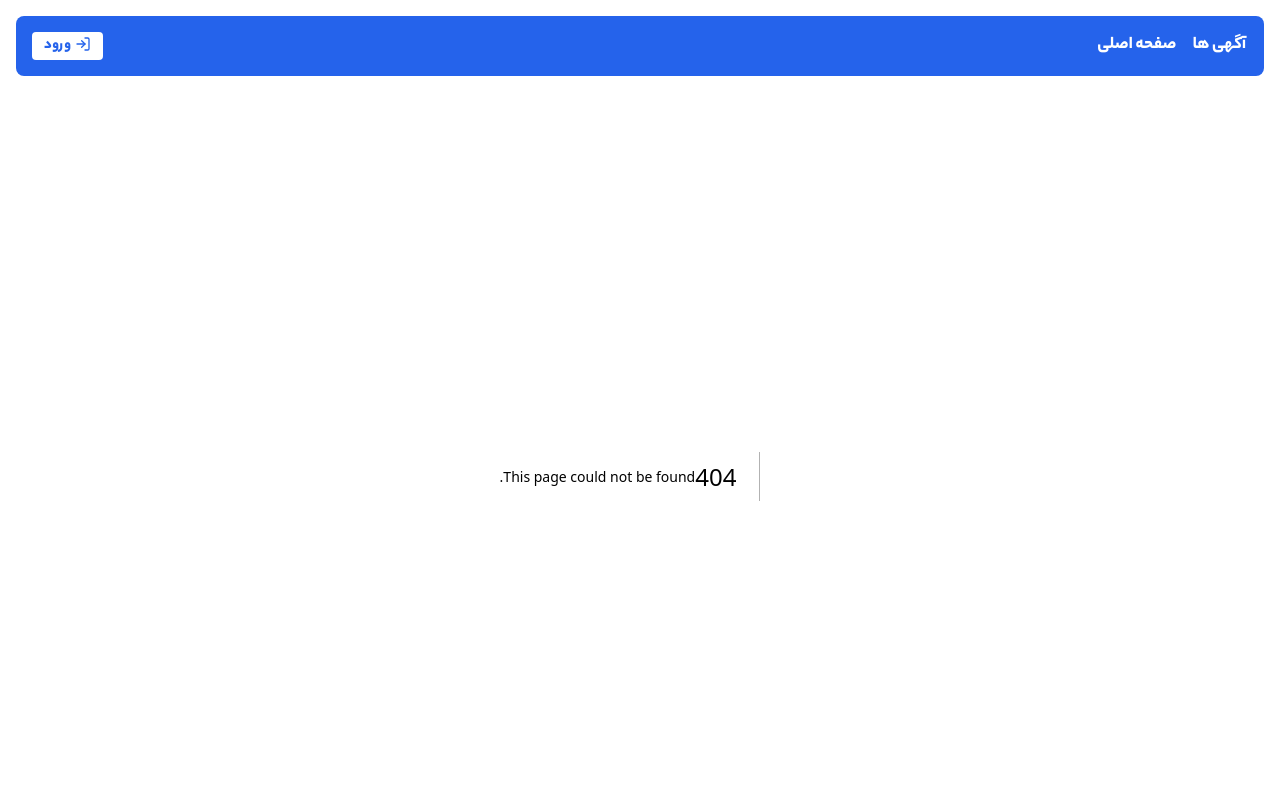
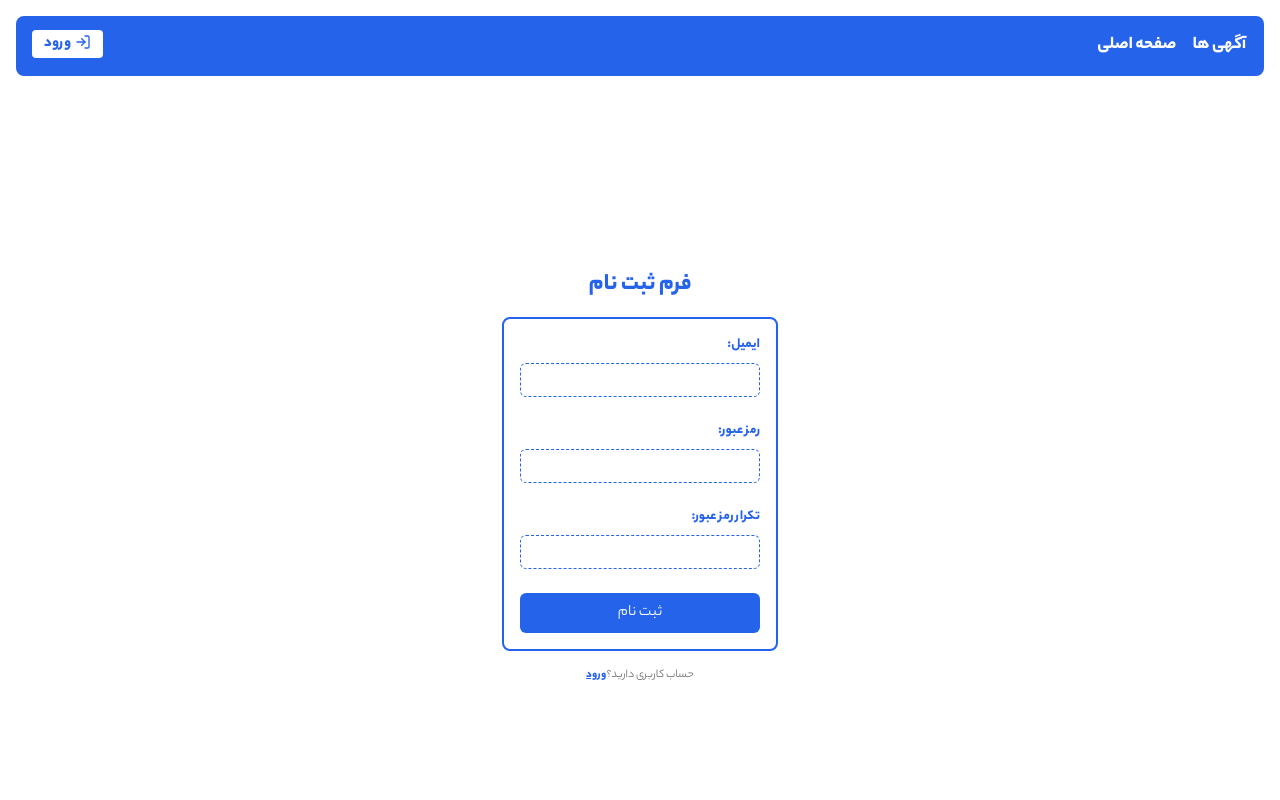
Before and after one commit to rez-a/real-estate, a Next.js app: page /signup in a window 1280 px wide. Before the commit this address had no page. Shown: the top 800 px of the page. Built offline with nearby package versions, Linux system fonts and the light colour scheme.

Commit message:
authorize pages

```diff
--- a/package.json
+++ b/package.json
@@ -9,6 +9,7 @@
     "lint": "next lint"
   },
   "dependencies": {
+    "formik": "^2.4.5",
     "next": "14.1.0",
     "react": "^18",
     "react-dom": "^18",
--- /dev/null
+++ b/src/app/signin/page.js
@@ -0,0 +1,8 @@
+import SignInPage from '@/components/templates/SignInPage';
+import React from 'react';
+
+const SignIn = () => {
+  return <SignInPage />;
+};
+
+export default SignIn;
--- /dev/null
+++ b/src/app/signup/page.js
@@ -0,0 +1,8 @@
+import SignUpPage from '@/components/templates/SignUpPage';
+import React from 'react';
+
+const SignUp = () => {
+  return <SignUpPage />;
+};
+
+export default SignUp;
--- a/src/components/layouts/Header.js
+++ b/src/components/layouts/Header.js
@@ -14,10 +14,13 @@ const Header = () => {
         </li>
       </ul>
       <div>
-        <button className="font-semibold bg-white text-blue-600 p-0.5 px-3 rounded">
+        <Link
+          href="/signup"
+          className="font-semibold bg-white text-blue-600 p-0.5 px-3 rounded"
+        >
           <FiLogIn className="inline font-semibold ml-1" />
           ورود
-        </button>
+        </Link>
       </div>
     </header>
   );
--- /dev/null
+++ b/src/components/templates/SignInPage.js
@@ -0,0 +1,75 @@
+'use client';
+import React from 'react';
+import { Field, Form, Formik } from 'formik';
+import Link from 'next/link';
+
+const SignInPage = () => {
+  return (
+    <section className="flex flex-col items-center justify-center min-h-screen">
+      <h2 className="text-blue-600 font-semibold text-2xl mb-4">
+        فرم ورود
+      </h2>
+      <div className="border-2 border-blue-600 rounded-lg p-4">
+        <Formik
+          initialValues={{
+            email: '',
+            password: '',
+          }}
+          onSubmit={(values) => {
+            console.log(values);
+          }}
+        >
+          {() => (
+            <Form>
+              <div className="flex flex-col items-start min-w-60 mb-6">
+                <label
+                  className="text-blue-600 text-sm font-semibold mb-2"
+                  htmlFor="email"
+                >
+                  ایمیل:
+                </label>
+                <Field
+                  type="text"
+                  name="email"
+                  id="email"
+                  className="border border-blue-600 border-dashed rounded-md w-full p-1 outline-none"
+                />
+              </div>
+              <div className="flex flex-col items-start min-w-60 mb-6">
+                <label
+                  className="text-blue-600 text-sm font-semibold mb-2"
+                  htmlFor="password"
+                >
+                  رمز عبور:
+                </label>
+                <Field
+                  type="text"
+                  name="password"
+                  id="password"
+                  className="border border-blue-600 border-dashed rounded-md w-full p-1 outline-none"
+                />
+              </div>
+
+              <button className="w-full bg-blue-600 text-white p-2 rounded-md hover:bg-blue-700 transition-all">
+                ورود
+              </button>
+            </Form>
+          )}
+        </Formik>
+      </div>
+      <p className="text-xs text-neutral-500 mt-4">
+        <span>حساب کاربری ندارید؟</span>
+        <span>
+          <Link
+            className="text-blue-600 underline font-semibold"
+            href="/signup"
+          >
+            ثبت نام
+          </Link>
+        </span>
+      </p>
+    </section>
+  );
+};
+
+export default SignInPage;
--- /dev/null
+++ b/src/components/templates/SignUpPage.js
@@ -0,0 +1,89 @@
+'use client';
+import React from 'react';
+import { Field, Form, Formik } from 'formik';
+import Link from 'next/link';
+
+const SignUpPage = () => {
+  return (
+    <section className="flex flex-col items-center justify-center min-h-screen">
+      <h2 className="text-blue-600 font-semibold text-2xl mb-4">
+        فرم ثبت نام
+      </h2>
+      <div className="border-2 border-blue-600 rounded-lg p-4">
+        <Formik
+          initialValues={{
+            email: '',
+            password: '',
+            confirmPassword: '',
+          }}
+          onSubmit={(values) => {
+            console.log(values);
+          }}
+        >
+          {() => (
+            <Form>
+              <div className="flex flex-col items-start min-w-60 mb-6">
+                <label
+                  className="text-blue-600 text-sm font-semibold mb-2"
+                  htmlFor="email"
+                >
+                  ایمیل:
+                </label>
+                <Field
+                  type="text"
+                  name="email"
+                  id="email"
+                  className="border border-blue-600 border-dashed rounded-md w-full p-1 outline-none"
+                />
+              </div>
+              <div className="flex flex-col items-start min-w-60 mb-6">
+                <label
+                  className="text-blue-600 text-sm font-semibold mb-2"
+                  htmlFor="password"
+                >
+                  رمز عبور:
+                </label>
+                <Field
+                  type="text"
+                  name="password"
+                  id="password"
+                  className="border border-blue-600 border-dashed rounded-md w-full p-1 outline-none"
+                />
+              </div>
+              <div className="flex flex-col items-start min-w-60 mb-6">
+                <label
+                  className="text-blue-600 text-sm font-semibold mb-2"
+                  htmlFor="confirmPassword"
+                >
+                  تکرار رمز عبور:
+                </label>
+                <Field
+                  type="text"
+                  name="confirmPassword"
+                  id="confirmPassword"
+                  className="border border-blue-600 border-dashed rounded-md w-full p-1 outline-none"
+                />
+              </div>
+              <button className="w-full bg-blue-600 text-white p-2 rounded-md hover:bg-blue-700 transition-all">
+                ثبت نام
+              </button>
+            </Form>
+          )}
+        </Formik>
+      </div>
+      <p className="text-xs text-neutral-500 mt-4">
+        <span>حساب کاربری دارید؟</span>
+        <span>
+          <Link
+            className="text-blue-600 underline font-semibold"
+            href="/signin"
+          >
+            ورود
+          </Link>
+        </span>
+      </p>
+    </section>
+  );
+};
+
+export default SignUpPage;
```
Also changed, not shown: 1 other file (tests, documents, lock files or other folders).
